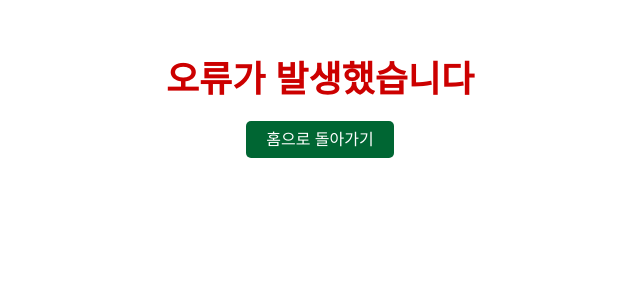
After one commit to LeeChangGoon/RFID, a Django app: template rfid/templates/err_lock.html in a window 1280 px wide. The commit adds this page. Shown: the top 300 px of the page, without its empty margins (320-960 px from the left). Run offline with Django 5.2, Linux system fonts and the light colour scheme; the template is opened without the code that fills it, so the values that code supplies are empty.

Commit message:
20241119

```diff
--- a/rasp/urls.py
+++ b/rasp/urls.py
@@ -26,5 +26,5 @@ urlpatterns = [
     path('add_card/', views.User_Control.add_card),
 #path('disposal/', views.Paint_Control.disposal, name='disposal'),
     path('result/', views.Paint_Control.result),
-    path('send_weight/', views.publish_weight)
+    path('send_weight/', views.publish_weight),
 ]
--- /dev/null
+++ b/rfid/templates/err_lock.html
@@ -0,0 +1,49 @@
+<!DOCTYPE html>
+<html lang="ko">
+<head>
+    <meta charset="UTF-8">
+    <title>오류 발생</title>
+    <style>
+        body {
+            font-family: Arial, sans-serif;
+            background-color: #ffffff;
+            color: #333333;
+            text-align: center;
+            margin: 0;
+            padding: 0;
+        }
+        h1 {
+            color: #cc0000; /* 빨간색으로 오류 표시 */
+            font-size: 36px;
+            margin-top: 50px;
+        }
+        p {
+            font-size: 18px;
+            color: #333333;
+            margin: 20px 0;
+        }
+        a {
+            color: #ffffff;
+            background-color: #006633; /* 초록색 */
+            padding: 10px 20px;
+            text-decoration: none;
+            border-radius: 5px;
+        }
+        a:hover {
+            background-color: #004d26; /* 진한 초록색 */
+        }
+        .container {
+            max-width: 600px;
+            margin: 0 auto;
+        }
+    </style>
+</head>
+
+<body>
+    <div class="container">
+        <h1>오류가 발생했습니다</h1>
+        <p>{{ message }}</p>
+        <a href="/">홈으로 돌아가기</a>
+    </div>
+</body>
+</html>
```
Also changed, not shown: rfid/templates/index.html (+64 -3 lines), rfid/views.py (+36 -30 lines).
